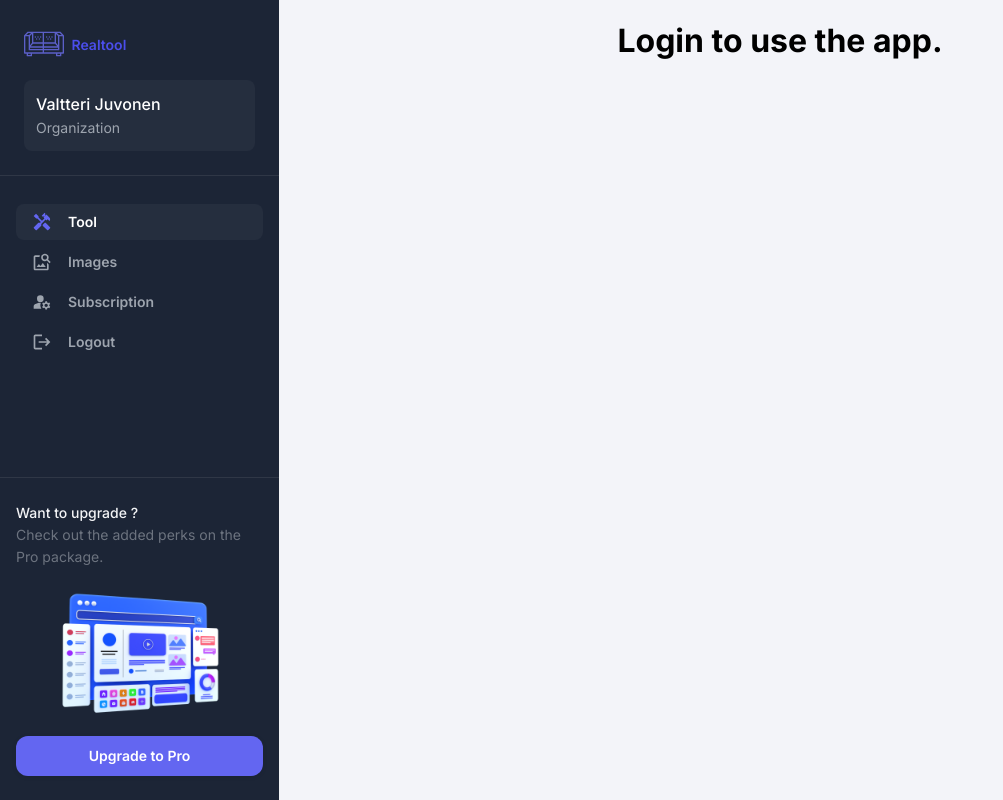
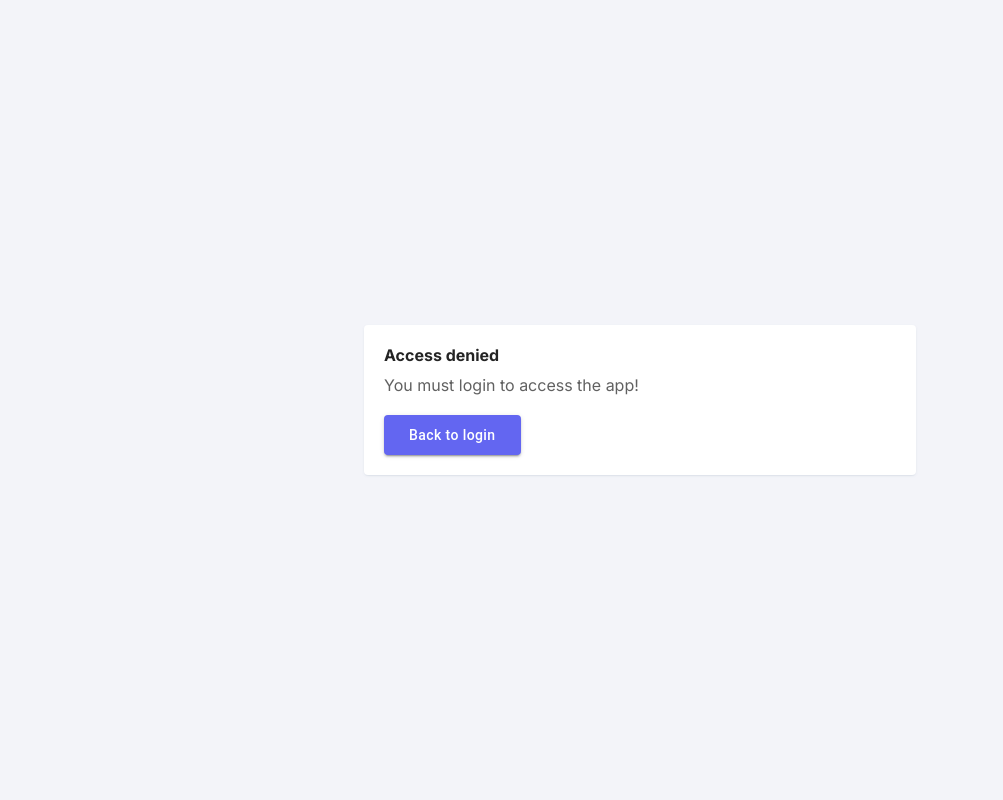
Before and after one commit to Itsdarkhere/StagingAI, a Next.js app: page /create in a window 1280 px wide. Shown: the whole page, without its empty margins (0-1003 px from the left). Built offline with nearby package versions, Linux system fonts and the light colour scheme; no server answers.

Commit message:
Add working auth for main layout

```diff
--- a/app/(Layout)/create/page.tsx
+++ b/app/(Layout)/create/page.tsx
@@ -1,11 +1,8 @@
 'use client';
 import StagingDisplay from '@/components/StagingDisplay/StagingDisplay';
 import { useEffect, useState } from 'react';
-import { useSession } from 'next-auth/react';
 
 export default function Create() {
-  const [isLoggedIn, setIsLoggedIn] = useState(false);
-  const { data: session } = useSession();
 
   useEffect(() => {
     const authToken = localStorage.getItem('authToken');
@@ -14,22 +11,8 @@ export default function Create() {
     }
   }, []);
 
-  if (!session) {
-    return <h1>Login to use the app.</h1>
-  }
-
-  const handleLogin = () => {
-    setIsLoggedIn(true);
-  };
-
-  const handleLogout = () => {
-    localStorage.removeItem('authToken');
-    setIsLoggedIn(false);
-  };
-
   // If we have a valid JWT, we can log the user in
   const checkJWT = async (authToken: string) => {
-    handleLogin();
     return;
     // Perform authentication logic here (e.g., call an API)
     const res = await fetch('/api/auth/checkJWT', {
@@ -41,7 +24,7 @@ export default function Create() {
     });
 
     if (res?.ok) {
-      handleLogin();
+      // handleLogin();
     }
   };
 
--- a/app/(Layout)/layout.tsx
+++ b/app/(Layout)/layout.tsx
@@ -1,12 +1,22 @@
-'use client';
+// 'use client';
 import SideNav from '@/components/SideNav';
 import React from 'react';
 import styles from '../../styles/Layout.module.css';
+import { getServerSession } from 'next-auth/next';
+import { authOptions } from 'pages/api/auth/[...nextauth]'
+import LogInTo from '@/components/LogInTo';
 
-export default function Layout({ children }: { children: React.ReactNode }) {
+export default async function Layout({ children }: { children: React.ReactNode }) {
+    const session = await getServerSession(authOptions);
+
+    if (!session) {
+        return (
+            <LogInTo />
+        )
+    }
   return (
     <div className={styles.layout} id="tool">
-      <SideNav handleLogout={() => undefined} />
+      <SideNav />
       {children}
     </div>
   );
--- /dev/null
+++ b/components/LogInTo.tsx
@@ -0,0 +1,39 @@
+'use client'
+import React from 'react'
+import styles from '../styles/LogInTo.module.css'
+import { Button } from '@mui/material'
+import { useRouter } from 'next/navigation'
+
+export default function LogInTo() {
+    const router = useRouter();
+
+    const routeToLogin = () => {
+        router.push('/login');
+    }
+  return (
+    <div className={styles.container}>
+      <div className={styles.innercontainer}>
+        <div className={styles.box}>
+            <span className={styles.span}>Access denied</span>
+            <h6 className={styles.heading}>You must login to access the app!</h6>
+            <Button
+                onClick={routeToLogin}
+                variant="contained"
+                component="label"
+                style={{
+                  marginTop: 10,
+                  textTransform: 'none',
+                  position: 'relative',
+                  backgroundColor: 'rgb(99, 102, 241)',
+                  height: 40,
+                  paddingLeft: 25,
+                  paddingRight: 25,
+                }}
+              >
+                Back to login
+              </Button>
+        </div>
+      </div>
+    </div>
+  )
+}
--- a/components/SideNav.tsx
+++ b/components/SideNav.tsx
@@ -1,3 +1,4 @@
+'use client'
 import React from 'react';
 import Link from 'next/link';
 import styles from '../styles/SideNav.module.css';
@@ -15,7 +16,7 @@ export default function SideNav() {
   const pathname = usePathname();
 
   const logout = () => {
-    signOut();
+    signOut({ callbackUrl: '/login'});
   }
 
   return (
--- a/components/StagingDisplay/StagingDisplay.tsx
+++ b/components/StagingDisplay/StagingDisplay.tsx
@@ -1,7 +1,7 @@
 /* eslint-disable @next/next/no-img-element */
 'use client';
 import { AnimatePresence } from 'framer-motion';
-import React, { useRef, useState, useEffect } from 'react';
+import React, { useRef, useState } from 'react';
 import styles from '../../styles/ToolView/StagingDisplay/StagingDisplay.module.css';
 import Modal from '../Modal/Modal';
 import NewRender from '../NewRender';
@@ -392,25 +392,11 @@ export default function StagingDisplay() {
     return '';
   };
 
-  const setOriginalImage = (img: string | undefined) => {
-    setImage(img);
-  };
-
-  const changeMode = (
-    event: React.MouseEvent<HTMLElement, MouseEvent>,
-    value: any
-  ) => {
-    if (value !== null) {
-      setMode(value);
-    }
-  };
-
   const closeModal = () => {
     setModalOpen(false);
   };
 
   const openModal = (imgURL: string) => {
-    console.log('MODAL OPENED');
     setModalIMG(imgURL);
     setModalOpen(true);
   };
--- a/pages/api/auth/[...nextauth].js
+++ b/pages/api/auth/[...nextauth].js
@@ -1,35 +1,19 @@
 import NextAuth from 'next-auth';
 import CredentialsProvider from 'next-auth/providers/credentials';
-
-const backendURL = 'localhost:3000';
 
 // Js since Idk about the types for this
 export const authOptions = {
   session: {
-    strategy: 'jwt',
+    // strategy: 'jwt',
     maxAge: 30 * 24 * 60 * 60, // 30 days
   },
+  secret: process.env.JWT_SECRET,
   providers: [
     CredentialsProvider({
       async authorize(credentials) {
-        const credentialDetails = {
+        const user = {
           email: credentials.email,
           password: credentials.password,
-        };
-
-        // const resp = await fetch(backendURL + '/auth/login', {
-        //   method: 'POST',
-        //   headers: {
-        //     Accept: 'application/json',
-        //     'Content-Type': 'application/json',
-        //   },
-        //   body: JSON.stringify(credentialDetails),
-        // });
-
-        // const user = await resp.json();
-        const user = {
-          email: 'emo@il.com',
-          password: 'passsword',
           is_success: true,
         }
 
@@ -49,7 +33,7 @@ export const authOptions = {
         console.log("User: ", user);
         token.email = user.email;
         // token.user_type = user.data.auth.userType;
-        // token.accessToken = user.data.auth.token;
+        // token.accessToken = user.token;
       }
 
       return token;
--- /dev/null
+++ b/styles/LogInTo.module.css
@@ -0,0 +1,39 @@
+.container {
+    width: 100%;
+    height: 100vh;
+    display: flex;
+    flex-direction: column;
+    justify-content: center;
+    background-color: rgb(243, 244, 249);
+}
+.innercontainer {
+    padding: 120px 24px 120px 24px;
+    max-width: 600px;
+    width: 100%;
+    margin-left: auto;
+    margin-right: auto;
+}
+.box {
+    color: rgb(17, 25, 39);
+    transition: box-shadow 300ms cubic-bezier(0.4, 0, 0.2, 1) 0ms;
+    background-color: rgb(255, 255, 255);
+    border: rgba(0, 0, 0, 0.125);
+    box-shadow: rgba(95, 116, 141, 0.03) 0px 2px 1px -1px,
+    rgba(95, 116, 141, 0.04) 0px 1px 1px 0px,
+    rgba(95, 116, 141, 0.08) 0px 1px 3px 0px;
+    overflow: hidden;
+    border-radius: 4px;
+    padding: 20px;
+}
+.span {
+    font-weight: var(--bold);
+    color: var(--textTwo);
+    font-size: 16px;
+    margin: 0;
+}
+.heading {
+    font-weight: var(--normal);
+    color: var(--textOne);
+    font-size: 16px;
+    margin: 10px 0;
+}
```
Also changed, not shown: components/Login/Login.tsx (+2 -38 lines).
